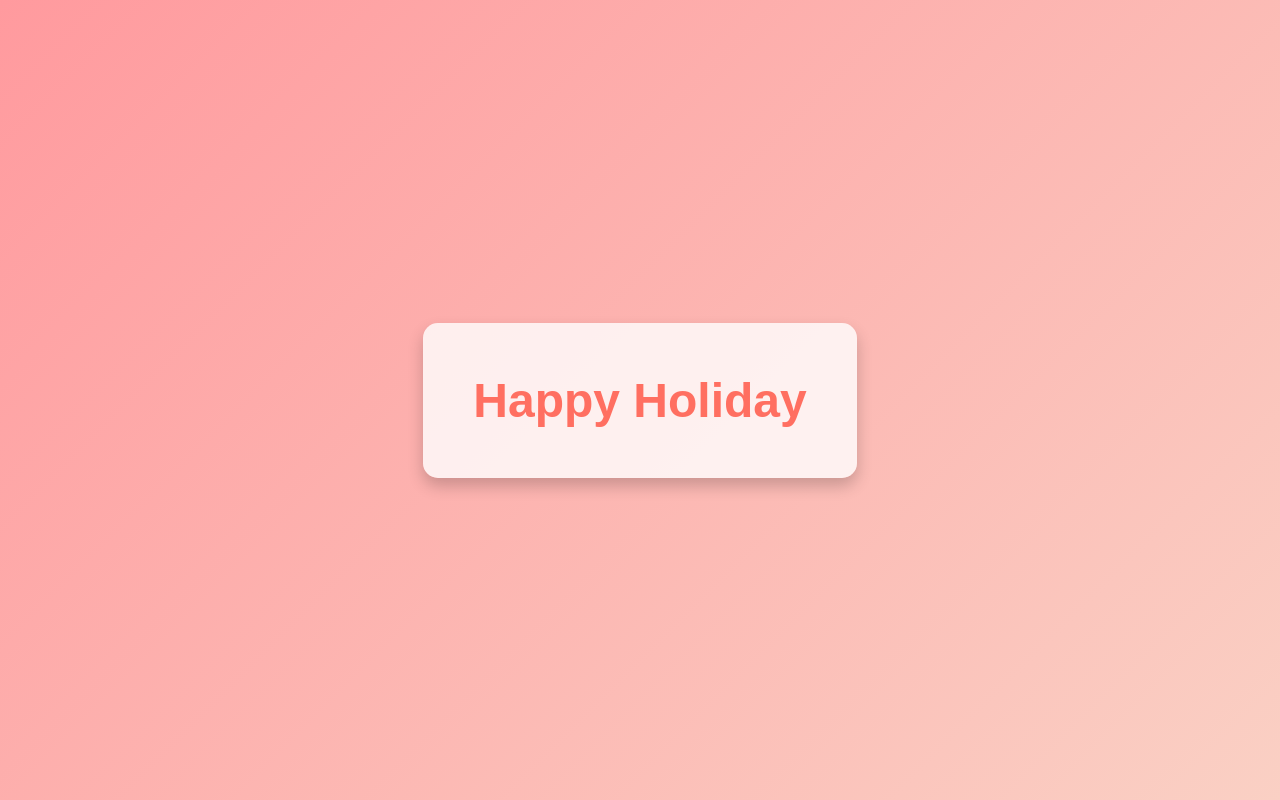
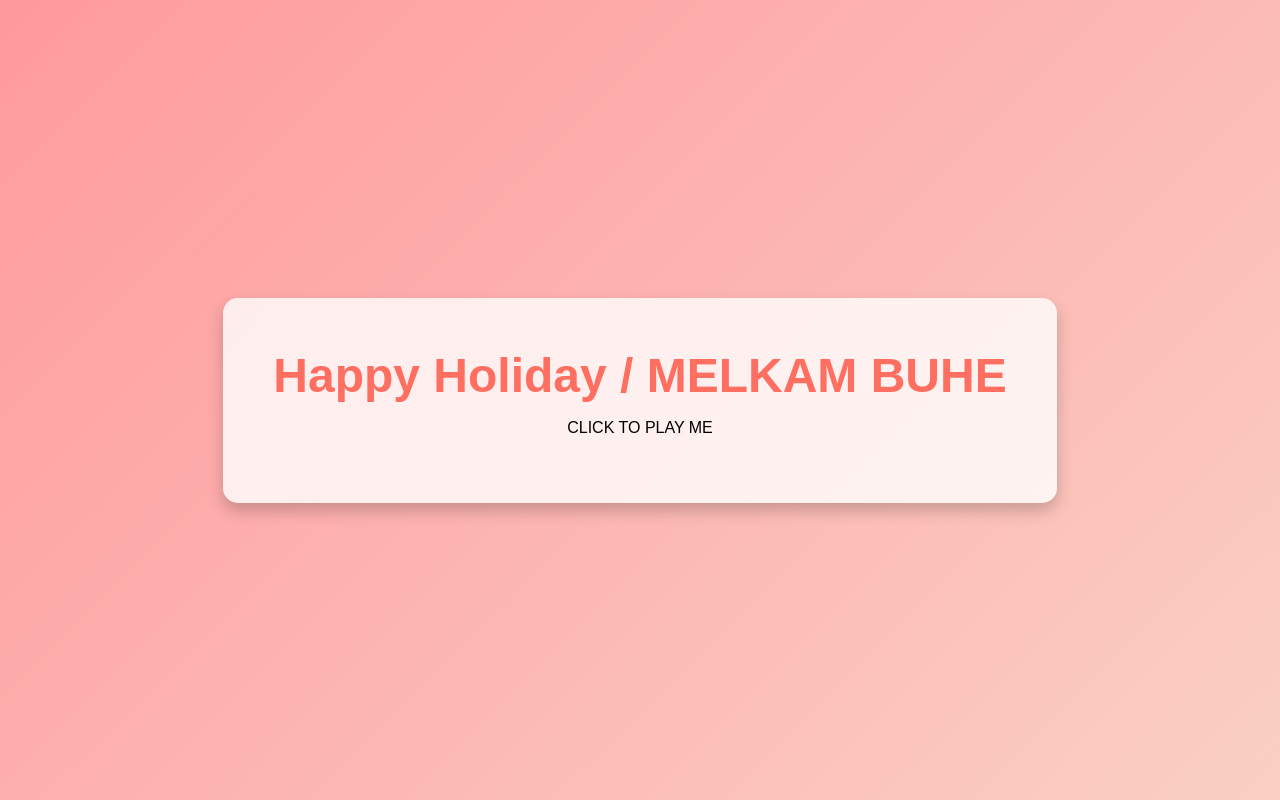
Before and after one commit to firaflash/SIMPLE-BUHE-PROJECT, a plain HTML site: page index.html in a window 1280 px wide. Drawn offline with Linux system fonts and the light colour scheme.

Commit message:
Update index.html

```diff
--- a/index.html
+++ b/index.html
@@ -7,10 +7,13 @@
     <link rel="stylesheet" href="styles.css">
 </head>
 <body>
+    <div class="background-image"></div> <!-- Background image div -->
+
     <div class="container" onclick="playAudio()">
-        <h1>Happy Holiday</h1>
-        <div class="kids-background"></div>
+        <h1>Happy Holiday / MELKAM BUHE</h1>
+        <p>CLICK TO PLAY ME</p>
     </div>
+
     <audio id="HoyaHoye" src="HoyaHoye.mp3"></audio>
 
     <!-- Easter Egg Section -->
```
